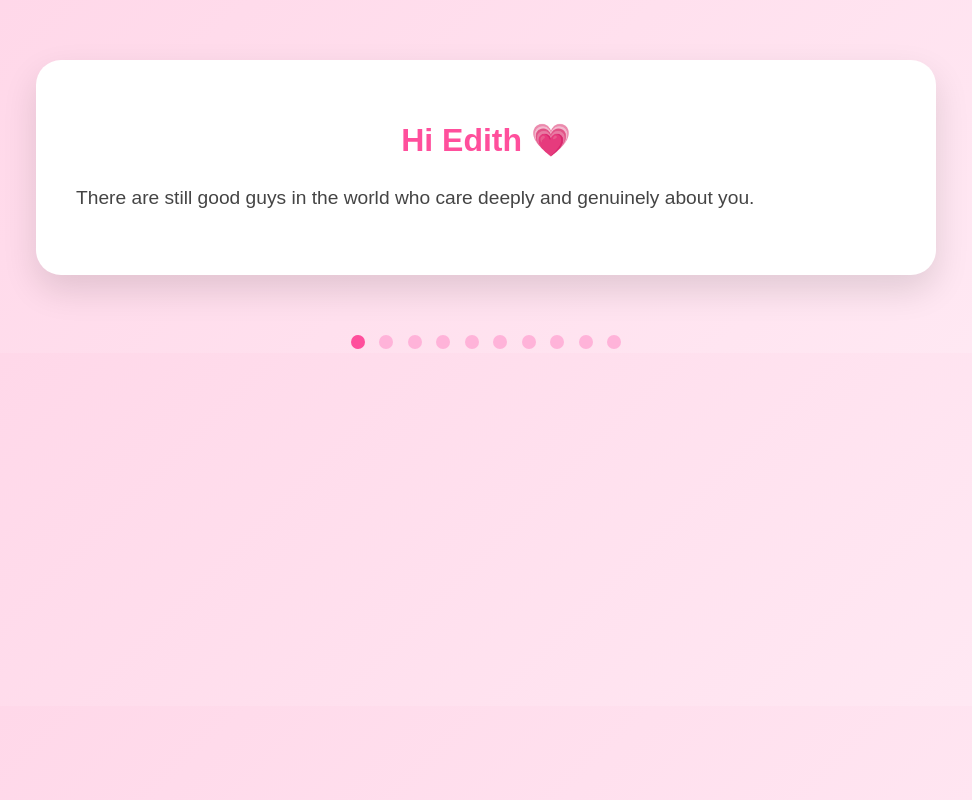
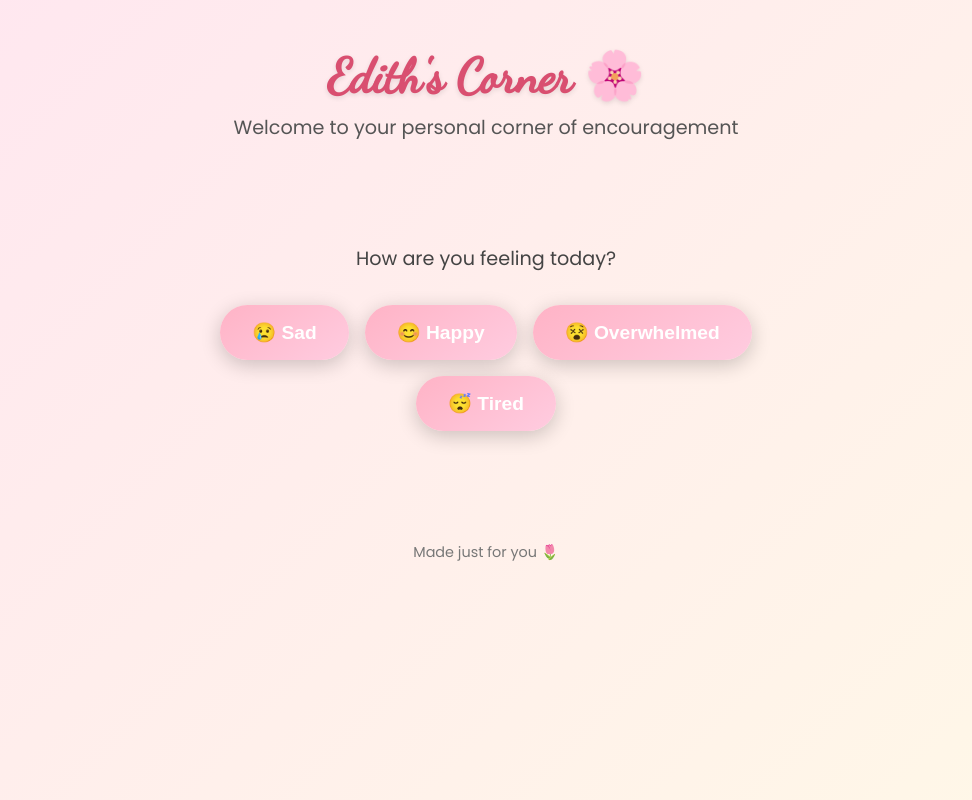
Before and after one commit to benjaminblender/blackjack2, a plain HTML site: page index.html in a window 1280 px wide. Shown: the whole page, without its empty margins (154-1126 px from the left). Drawn offline with Linux system fonts and the light colour scheme.

Commit message:
Update index.html

```diff
--- a/index.html
+++ b/index.html
@@ -3,134 +3,222 @@
 <head>
 <meta charset="UTF-8">
 <meta name="viewport" content="width=device-width, initial-scale=1.0">
-    <title>For Edith 💗</title>
+<title>Edith's Corner 🌸</title>
+<link href="https://fonts.googleapis.com/css2?family=Poppins:wght@400;600&family=Dancing+Script:wght@500&display=swap" rel="stylesheet">
 <style>
-        body {
-            margin: 0;
-            padding: 0;
-            font-family: 'Poppins', sans-serif;
-            background: linear-gradient(135deg, #ffd6e8, #ffeaf4);
+*{box-sizing:border-box;}
+body{
+  margin:0;
+  font-family:'Poppins',sans-serif;
+  background: linear-gradient(135deg,#ffe6f0,#fff8e7);
+  transition: background 1s ease;
+  overflow-x:hidden;
+  color:#444;
+  min-height:100vh;
 }
-        .slideshow {
-            position: relative;
-            width: 90%;
-            max-width: 900px;
-            margin: 60px auto;
-            cursor: pointer;
+header{
+  text-align:center;
+  padding:3rem 1rem 2rem;
 }
-        .slide {
-            display: none;
-            background: white;
-            padding: 40px;
-            margin: 20px 0;
-            border-radius: 25px;
-            box-shadow: 0 15px 35px rgba(0,0,0,0.12);
+header h1{
+  font-family:'Dancing Script',cursive;
+  font-size:3rem;
+  margin:0;
+  color:#d94f70;
+  text-shadow: 0 2px 5px rgba(0,0,0,0.1);
 }
-        .slide h1, .slide h2 {
-            color: #ff4f9c;
-            text-align: center;
+header p{
+  font-size:1.2rem;
+  margin-top:0.5rem;
+  color:#555;
 }
-        .slide p {
-            font-size: 1.2rem;
-            line-height: 1.8;
-            color: #444;
+.moods{
+  display:flex;
+  flex-wrap:wrap;
+  justify-content:center;
+  margin:2rem 0;
+  gap:1rem;
 }
-        .dots {
-            text-align: center;
-            margin-top: 20px;
+.btn-mood{
+  background:linear-gradient(145deg,#ffb3c6,#ffcce0);
+  border:none;
+  border-radius:50px;
+  padding:1rem 2rem;
+  font-size:1.2rem;
+  cursor:pointer;
+  color:white;
+  font-weight:600;
+  transition:all 0.3s ease;
+  box-shadow:0 5px 20px rgba(0,0,0,0.2);
 }
-        .dot {
-            height: 14px;
-            width: 14px;
-            margin: 0 5px;
-            background-color: #ffb3d9;
-            border-radius: 50%;
-            display: inline-block;
-            cursor: pointer;
+.btn-mood:hover{
+  transform:translateY(-5px) scale(1.1);
+  box-shadow:0 15px 25px rgba(0,0,0,0.3);
 }
-        .active {
-            background-color: #ff4f9c;
+.page{
+  display:none;
+  padding:2rem 1rem;
+  animation: fadeIn 1s ease;
+  max-width:600px;
+  margin:0 auto;
 }
+.active{display:block;}
+.note-card{
+  background:#fff;
+  border-radius:25px;
+  padding:2rem;
+  margin:2rem auto;
+  font-size:1.2rem;
+  line-height:1.6;
+  box-shadow:0 12px 25px rgba(0,0,0,0.15);
+  opacity:0;
+  transform:translateY(30px);
+  animation: popUp 0.6s forwards;
+  text-align:center;
+}
+.btn-note{
+  margin-top:1rem;
+  background:#ffd6e0;
+  color:#d94f70;
+  border:none;
+  border-radius:30px;
+  padding:0.8rem 2rem;
+  font-size:1rem;
+  cursor:pointer;
+  font-weight:600;
+  transition:all 0.3s ease;
+}
+.btn-note:hover{
+  transform:scale(1.1) rotate(-1deg);
+  box-shadow:0 10px 20px rgba(0,0,0,0.2);
+}
+.btn-back{
+  margin-top:2rem;
+  background:#ffb3c6;
+  color:white;
+  border:none;
+  border-radius:25px;
+  padding:0.6rem 1.5rem;
+  font-size:0.95rem;
+  cursor:pointer;
+  transition:transform 0.3s;
+}
+.btn-back:hover{transform:scale(1.1);}
+footer{
+  text-align:center;
+  font-size:0.9rem;
+  color:#777;
+  padding:2rem 1rem;
+}
+@keyframes fadeIn{from{opacity:0;}to{opacity:1;}}
+@keyframes popUp{from{opacity:0; transform:translateY(30px);}to{opacity:1; transform:translateY(0);}}
 </style>
 </head>
 <body>
 
-<div class="slideshow" id="slideshow">
-    <div class="slide">
-        <h1>Hi Edith 💗</h1>
-        <p>There are still good guys in the world who care deeply and genuinely about you.</p>
-    </div>
-    <div class="slide">
-        <h2>You Deserve Softness 🌸</h2>
-        <p>You deserve reassurance, comfort, and safety — distance doesn't change sincerity.</p>
-    </div>
-    <div class="slide">
-        <h2>Good People Still Exist 💞</h2>
-        <p>Genuine, loving people still exist. People who appreciate your heart and your mind.</p>
-    </div>
-    <div class="slide">
-        <h2>You're Beautiful, Edith 💗</h2>
-        <p>Your presence, your voice, your energy… it’s soft, bright, and unforgettable.</p>
-    </div>
-    <div class="slide">
-        <h2>You Deserve Communication 💬💞</h2>
-        <p>Talking with you is natural and easy. Real people want to connect and understand you.</p>
-    </div>
-    <div class="slide">
-        <h2>You’re Worth the Effort 🌷</h2>
-        <p>Distance doesn't make you harder to care for — it makes you more special.</p>
-    </div>
-    <div class="slide">
-        <h2>You’re One of the Softest Souls 💖</h2>
-        <p>You feel deeply, you care honestly, and you love with intention — that is rare and precious.</p>
-    </div>
-    <div class="slide">
-        <h2>I Appreciate You 🕊️</h2>
-        <p>Everything about you — your dreams, your emotions, your strength and your softness — deserves to be cherished.</p>
-    </div>
-    <div class="slide">
-        <h2>Every Message Counts 💌</h2>
-        <p>Even small messages can carry big meaning. Your thoughts, feelings, and words are always valued.</p>
-    </div>
-    <div class="slide">
-        <h2>You're Never Alone 🌸</h2>
-        <p>No matter the distance or time, there are people who see your worth, care for you, and celebrate you.</p>
+<header>
+  <h1>Edith's Corner 🌸</h1>
+  <p>Welcome to your personal corner of encouragement</p>
+</header>
+
+<!-- Home Page -->
+<div id="home" class="page active">
+  <p style="text-align:center; font-size:1.2rem;">How are you feeling today?</p>
+  <div class="moods">
+    <button class="btn-mood" onclick="showPage('sad','#cce0ff')">😢 Sad</button>
+    <button class="btn-mood" onclick="showPage('happy','#fff7b3')">😊 Happy</button>
+    <button class="btn-mood" onclick="showPage('overwhelmed','#ffd9b3')">😵 Overwhelmed</button>
+    <button class="btn-mood" onclick="showPage('tired','#d6c1ff')">😴 Tired</button>
   </div>
 </div>
 
-<div class="dots">
-    <span class="dot"></span>
-    <span class="dot"></span>
-    <span class="dot"></span>
-    <span class="dot"></span>
-    <span class="dot"></span>
-    <span class="dot"></span>
-    <span class="dot"></span>
-    <span class="dot"></span>
-    <span class="dot"></span>
-    <span class="dot"></span>
+<!-- Mood Pages -->
+<div id="sad" class="page">
+  <h2>Feeling a bit sad</h2>
+  <button class="btn-note" onclick="showNote('sad')">Get a note</button>
+  <div id="note-sad" class="note-card"></div>
+  <button class="btn-back" onclick="showPage('home','#ffe6f0')">⬅ Back</button>
 </div>
 
+<div id="happy" class="page">
+  <h2>Feeling happy today</h2>
+  <button class="btn-note" onclick="showNote('happy')">Get a note</button>
+  <div id="note-happy" class="note-card"></div>
+  <button class="btn-back" onclick="showPage('home','#ffe6f0')">⬅ Back</button>
+</div>
+
+<div id="overwhelmed" class="page">
+  <h2>Feeling overwhelmed</h2>
+  <button class="btn-note" onclick="showNote('overwhelmed')">Get a note</button>
+  <div id="note-overwhelmed" class="note-card"></div>
+  <button class="btn-back" onclick="showPage('home','#ffe6f0')">⬅ Back</button>
+</div>
+
+<div id="tired" class="page">
+  <h2>Feeling tired</h2>
+  <button class="btn-note" onclick="showNote('tired')">Get a note</button>
+  <div id="note-tired" class="note-card"></div>
+  <button class="btn-back" onclick="showPage('home','#ffe6f0')">⬅ Back</button>
+</div>
+
+<footer>
+  <p>Made just for you 🌷</p>
+</footer>
+
 <script>
-    let currentSlide = 0;
-    const slides = document.querySelectorAll('.slide');
-    const dots = document.querySelectorAll('.dot');
+const notes = {
+  sad:[
+    "Even when you feel invisible, there is always someone who sees you. You are special and amazing.",
+    "When your eyes are tired, just remember love matters more than words can say.",
+    "It’s okay to cry sometimes. It doesn’t make you weak.",
+    "I know you are feeling down, but just remember how perfect you really are.",
+    "You are loved more than you know.",
+    "Even on gloomy days, you’re a sunshine.",
+    "When you feel sad, remember you’re a beautiful, smart, and loving person, Edith."
+  ],
+  happy:[
+    "Your laughter is contagious.",
+    "Even the busiest days can have joyful moments.",
+    "You have the prettiest smile. Please keep smiling.",
+    "You make ordinary days special for everyone around you."
+  ],
+  overwhelmed:[
+    "I know it may be hard, but remember to take one breath at a time.",
+    "It’s okay to ask for help if you need it.",
+    "You’ve survived every overwhelming day before, you can do it again.",
+    "I believe in you.",
+    "Even small progress is progress.",
+    "Remember to smile even through all the challenges."
+  ],
+  tired:[
+    "Rest is not lazy. You deserve it.",
+    "Coffee can wait, but your well-being cannot.",
+    "Take a break. You deserve time to yourself."
+  ]
+};
 
-    function showSlide(n) {
-        slides.forEach((slide, i) => {
-            slide.style.display = (i === n) ? 'block' : 'none';
-            dots[i].classList.toggle('active', i === n);
-        });
-        currentSlide = n;
+// Track the current index for each mood
+const noteIndex = { sad:0, happy:0, overwhelmed:0, tired:0 };
+
+function showPage(pageId,bgColor){
+  document.querySelectorAll('.page').forEach(p=>p.classList.remove('active'));
+  document.getElementById(pageId).classList.add('active');
+  document.body.style.background=bgColor;
 }
 
-    document.getElementById('slideshow').addEventListener('click', () => {
-        currentSlide = (currentSlide + 1) % slides.length;
-        showSlide(currentSlide);
-    });
-
-    // Initialize first slide
-    showSlide(currentSlide);
+function showNote(mood){
+  const arr = notes[mood];
+  const idx = noteIndex[mood];
+  const noteCard = document.getElementById('note-'+mood);
+  noteCard.innerText = arr[idx];
+  noteCard.style.opacity = 0;
+  noteCard.style.transform = 'translateY(20px)';
+  setTimeout(()=>{
+    noteCard.style.opacity = 1;
+    noteCard.style.transform = 'translateY(0)';
+  },50);
+  noteIndex[mood] = (idx + 1) % arr.length;
+}
 </script>
 
 </body>
```
Lines whose indentation alone changed are shown as unchanged.
